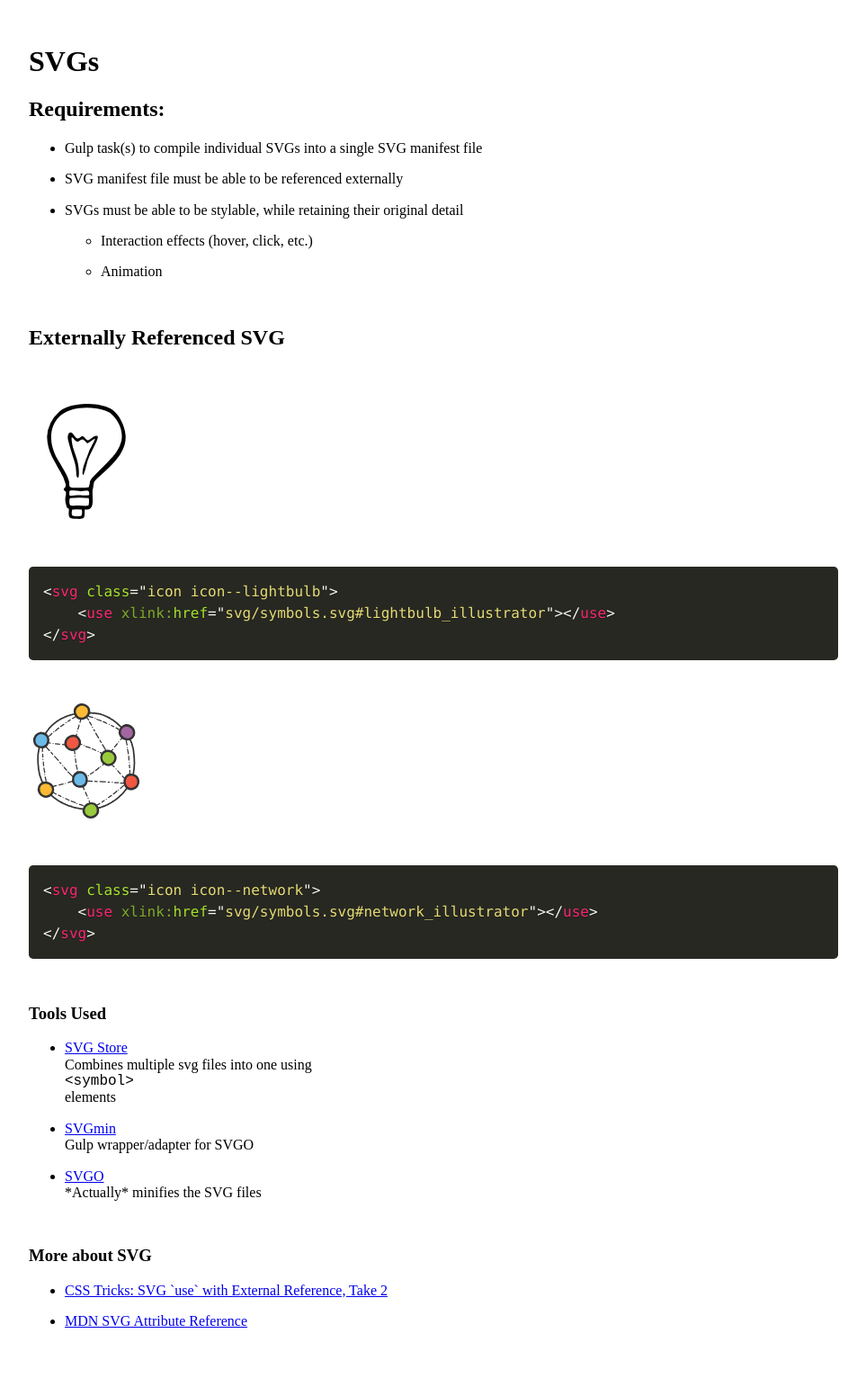
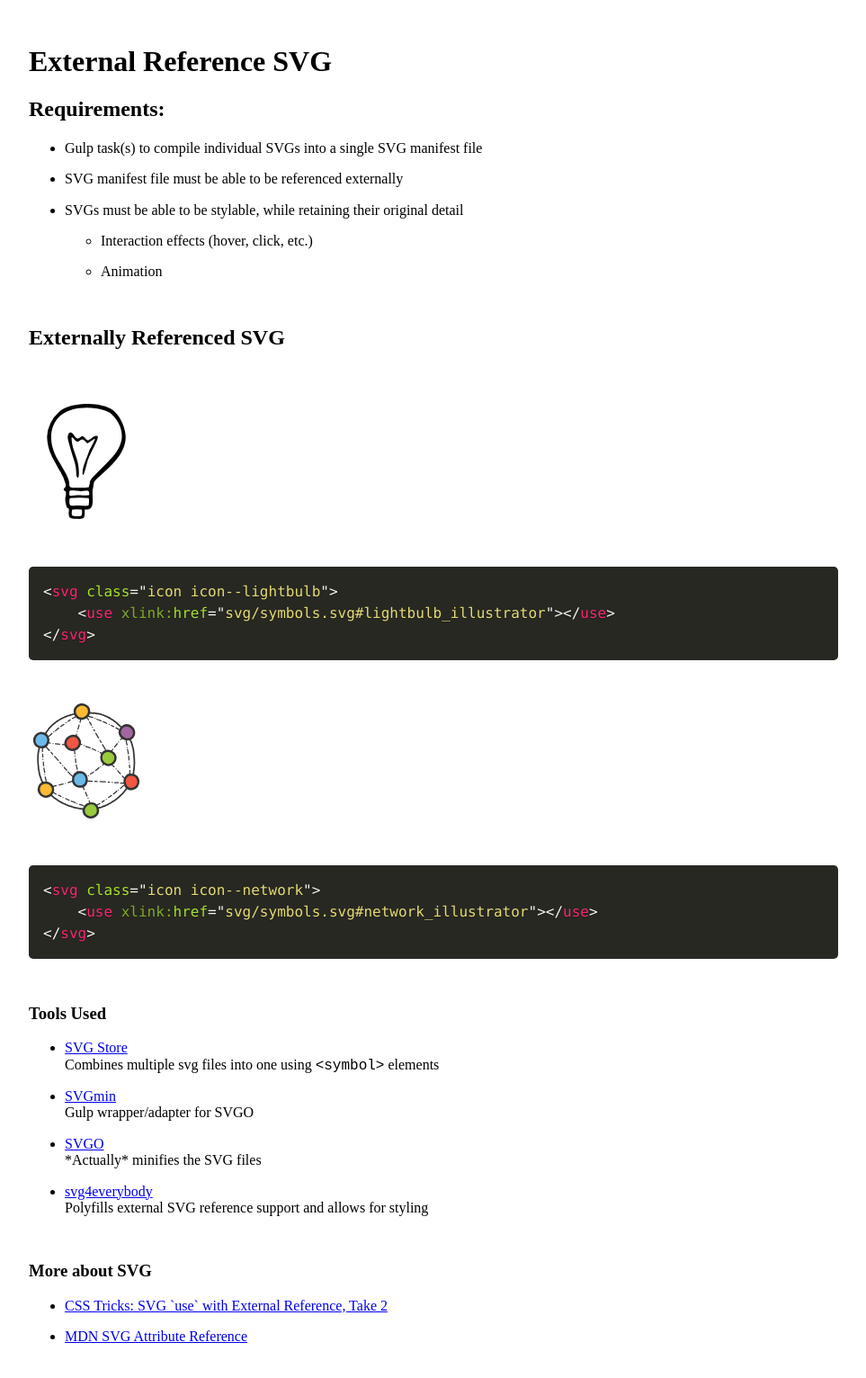
Before and after one commit to collin-garvey/svg-demo, a website: page index.html in a window 1280 px wide. Shown: the whole page at 90% size, without its empty margins (183-1146 px from the left). Drawn offline with nearby package versions, Linux system fonts and the light colour scheme.

Commit message:
Updates comments

```diff
--- a/css/demo.css
+++ b/css/demo.css
@@ -14,10 +14,6 @@ h1, h2, h3 {
 article {
     max-width : 900px;
     margin    : 0 auto;
-}
-
-code {
-    display : block;
 }
 
 svg {
--- a/index.html
+++ b/index.html
@@ -9,7 +9,7 @@
     </head>
     <body>
         <article>
-            <h1>SVGs</h1>
+            <h1>External Reference SVG</h1>
             <section>
                 <h2>Requirements:</h2>
                 <ul>
@@ -61,6 +61,10 @@
                     <li>
                         <a href="https://github.com/svg/svg">SVGO</a><br> *Actually* minifies the SVG files
                     </li>
+
+                    <li>
+                        <a href="https://github.com/jonathantneal/svg4everybody">svg4everybody</a><br> Polyfills external SVG reference support and allows for styling
+                    </li>
                 </ul>
             </section>
 
```
Also changed, not shown: gulpfile.js (+4 -4 lines).
